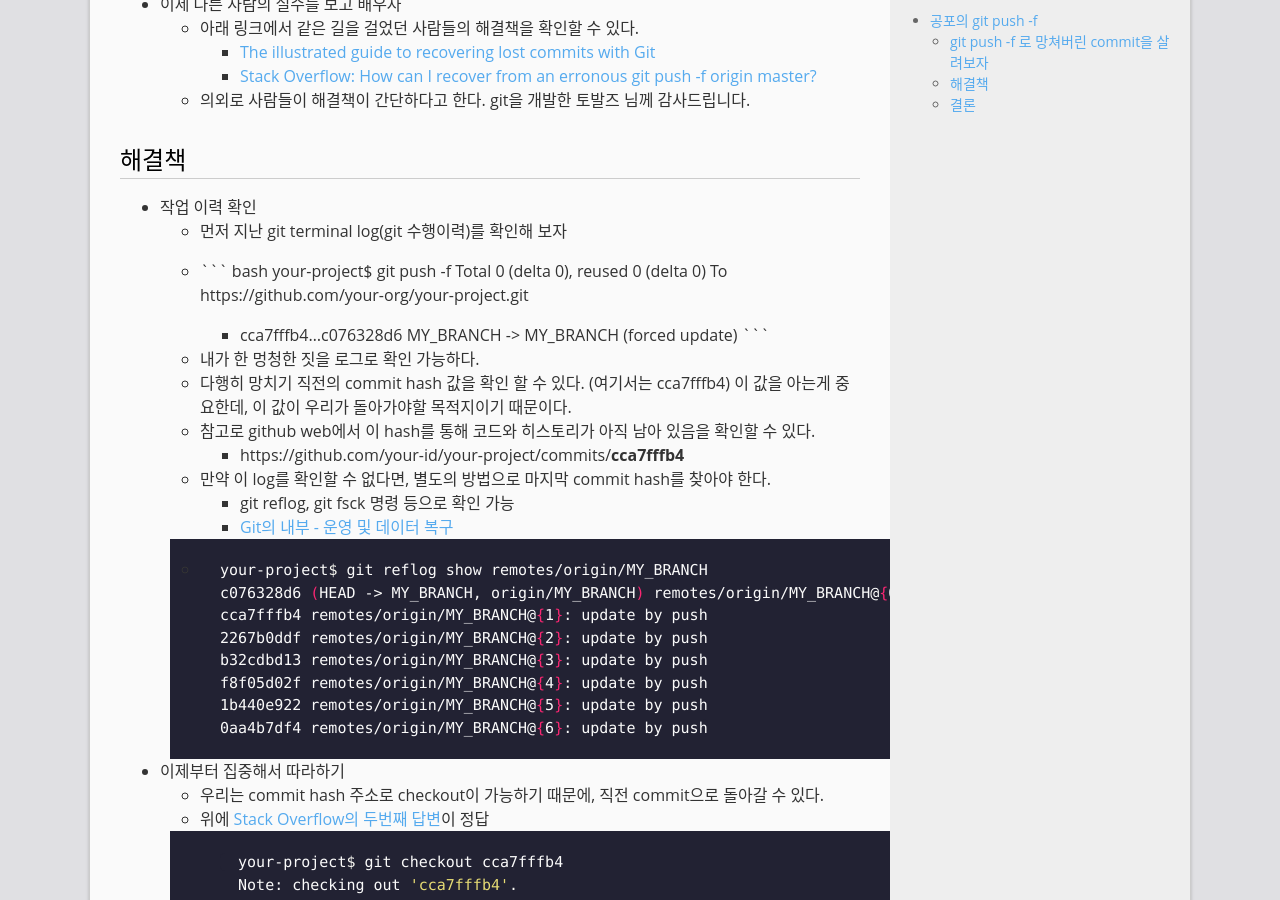
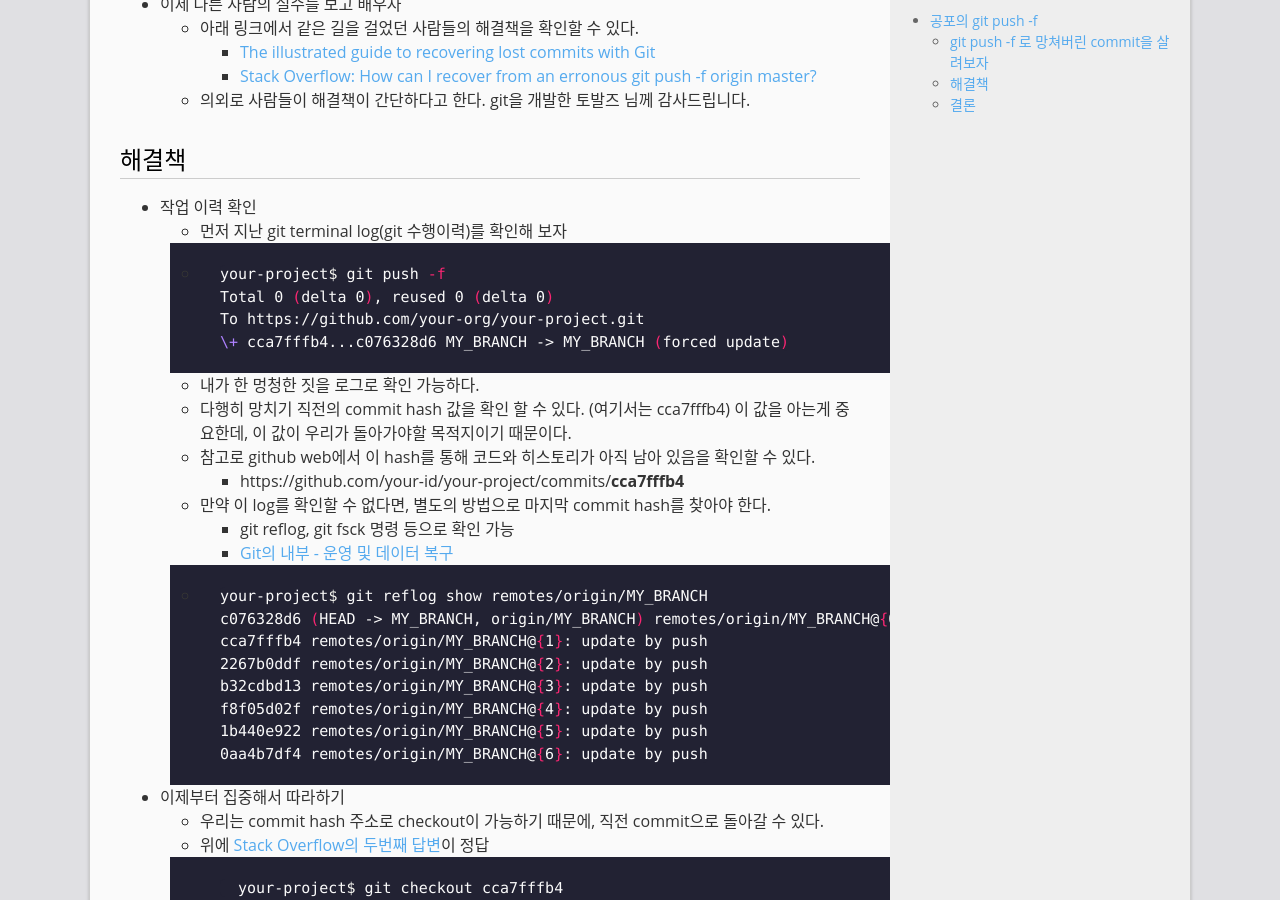
Before and after one commit to mystria/mystria.github.io, a Jekyll site: the page built from _posts/2021-03-30-recovery-missing-commit.md, in a window 1280 px wide and 900 px high, scrolled down 1296 px. Built offline with Jekyll 4.4.1, drawn with Linux system fonts in a browser that asks for light colours; comment, search, counter and statistics services are not loaded.

Commit message:
fix code block

````diff
--- a/_posts/2021-03-30-recovery-missing-commit.md
+++ b/_posts/2021-03-30-recovery-missing-commit.md
@@ -44,12 +44,11 @@ comments: true
 * 작업 이력 확인
   - 먼저 지난 git terminal log(git 수행이력)를 확인해 보자
   -
-  <!-- -->
     ``` bash
       your-project$ git push -f
       Total 0 (delta 0), reused 0 (delta 0)
       To https://github.com/your-org/your-project.git
-      + cca7fffb4...c076328d6 MY_BRANCH -> MY_BRANCH (forced update)
+      \+ cca7fffb4...c076328d6 MY_BRANCH -> MY_BRANCH (forced update)
     ```
   - 내가 한 멍청한 짓을 로그로 확인 가능하다.
   - 다행히 망치기 직전의 commit hash 값을 확인 할 수 있다. (여기서는 cca7fffb4) 이 값을 아는게 중요한데, 이 값이 우리가 돌아가야할 목적지이기 때문이다.
````
